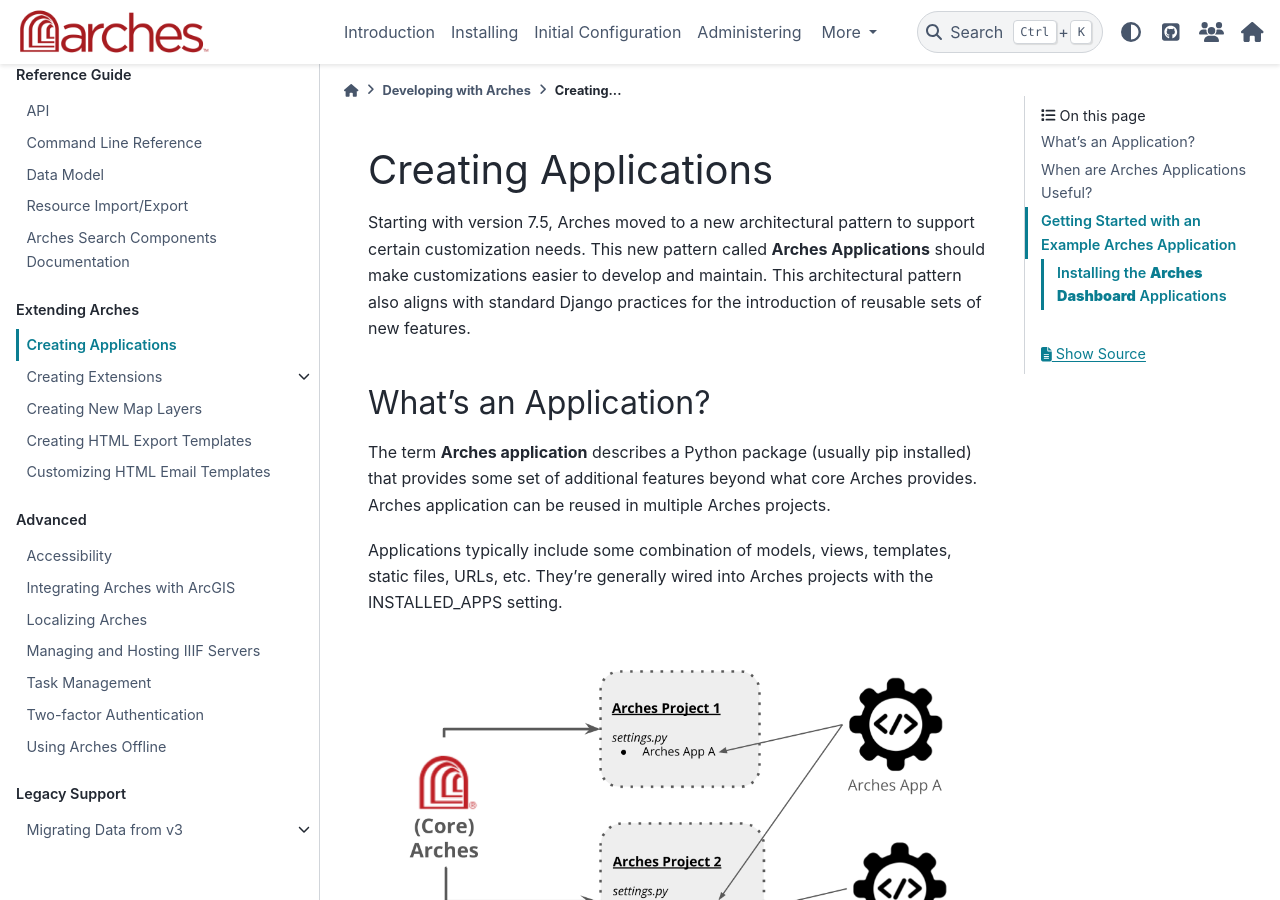
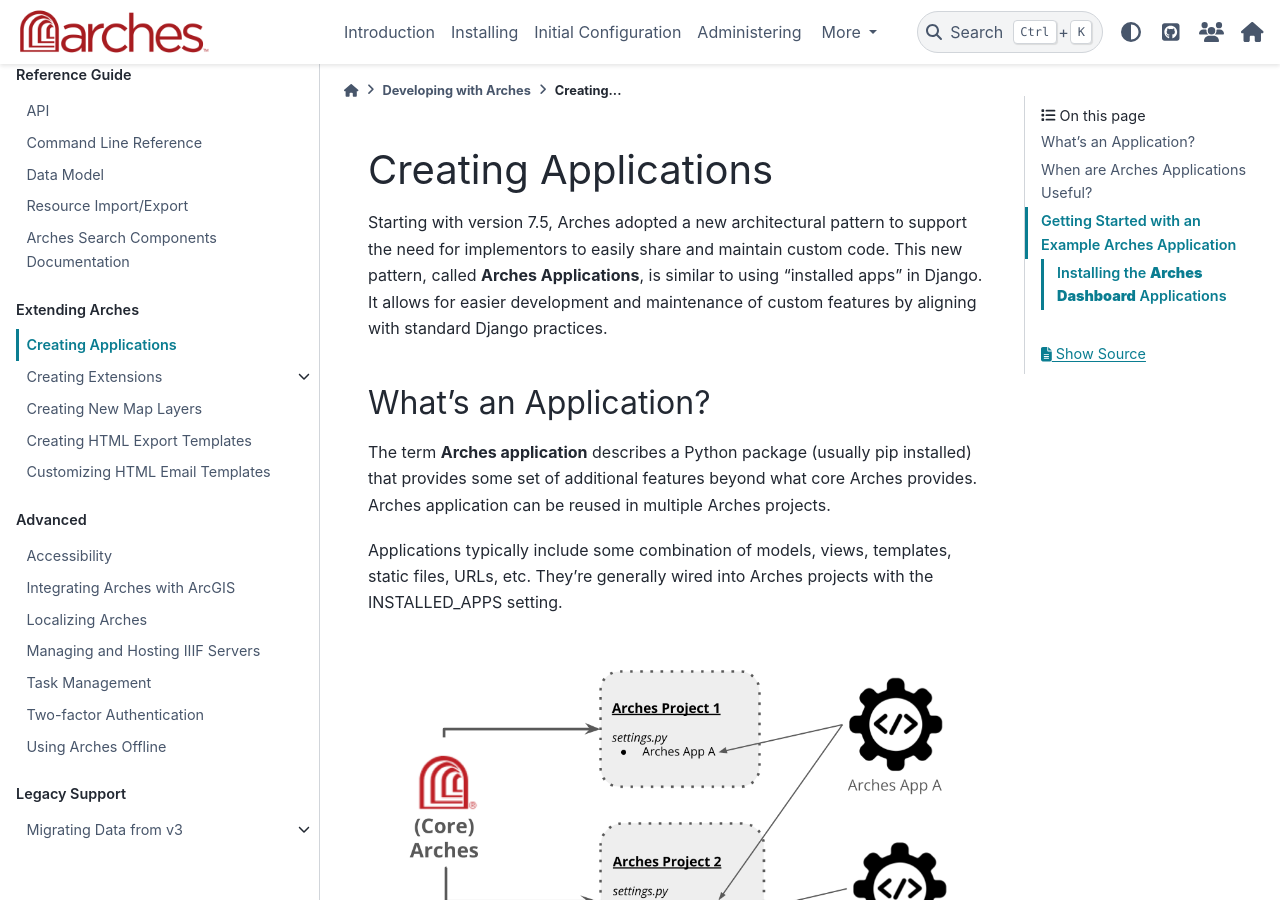
Before and after one commit to archesproject/arches-docs, a Sphinx documentation site: the page built from docs/developing/extending/creating-apps.rst, in a window 1280 px wide and 900 px high. Built offline with Sphinx 7.4.7 and the PyData theme 0.15.4, drawn with Linux system fonts in a browser that asks for light colours.

Commit message:
Update docs/developing/extending/creating-apps.rst
Co-authored-by: Alexei Peters <apeters@fargeo.com>

```diff
--- a/docs/developing/extending/creating-apps.rst
+++ b/docs/developing/extending/creating-apps.rst
@@ -2,7 +2,7 @@
 Creating Applications
 #####################
 
-Starting with version 7.5, Arches moved to a new architectural pattern to support certain customization needs. This new pattern called **Arches Applications** should make customizations easier to develop and maintain. This architectural pattern also aligns with standard Django practices for the introduction of reusable sets of new features.
+Starting with version 7.5, Arches adopted a new architectural pattern to support the need for implementors to easily share and maintain custom code. This new pattern, called **Arches Applications**, is similar to using "installed apps" in Django. It allows for easier development and maintenance of custom features by aligning with standard Django practices.
 
 
 What's an Application?
```
